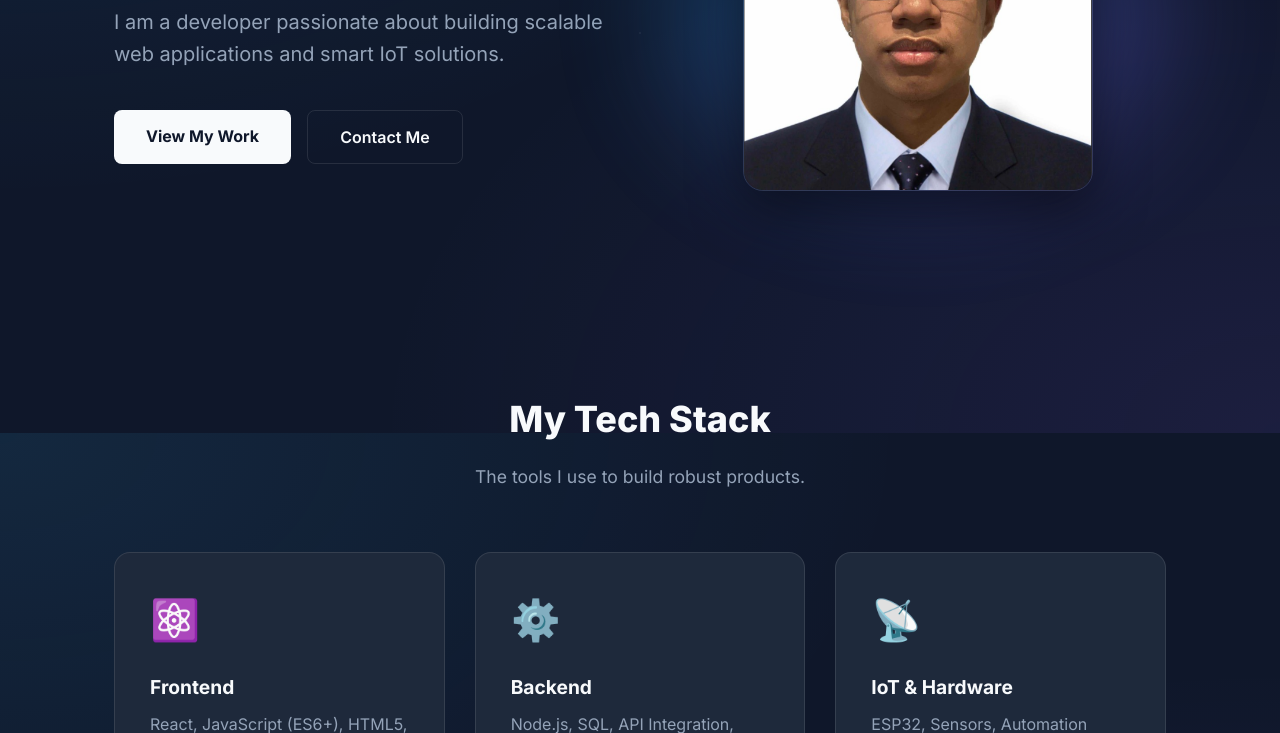
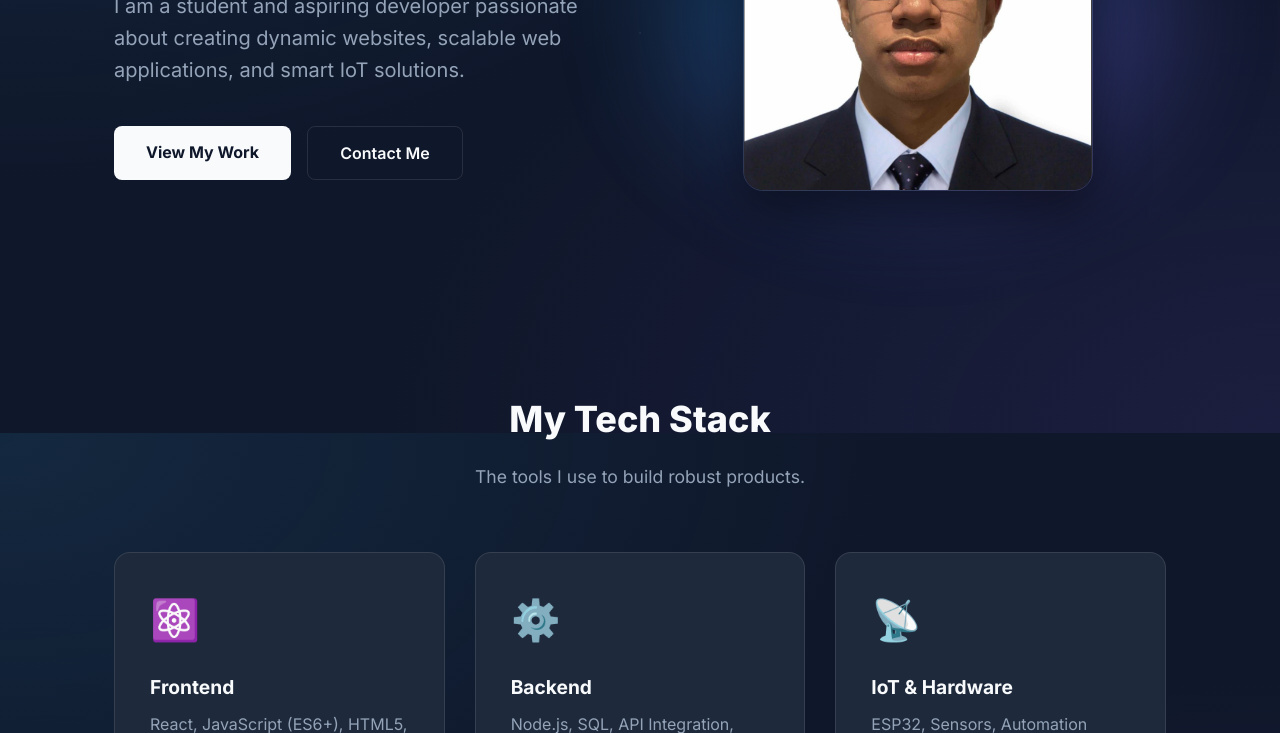
Before and after one commit to markbrian-hue/Portfolio, a plain HTML site: page index.html in a window 1280 px wide. Shown: the part 367-1100 px from the top of the page. Drawn offline with Linux system fonts and the light colour scheme.

Commit message:
Update index.html

```diff
--- a/index.html
+++ b/index.html
@@ -31,7 +31,7 @@
             <div class="hero-text fade-in-up">
                 <span class="tagline">Mark Brian Viloria</span>
                 <h1>Turning complex problems into <span class="highlight">elegant code.</span></h1>
-                <p>I am a developer passionate about building scalable web applications and smart IoT solutions.</p>
+                <p>I am a student and aspiring developer passionate about creating dynamic websites, scalable web applications, and smart IoT solutions.</p>
                 <div class="hero-btns">
                     <a href="#projects" class="btn-primary">View My Work</a>
                     <button class="btn-secondary" data-action="contact">Contact Me</button>
```
